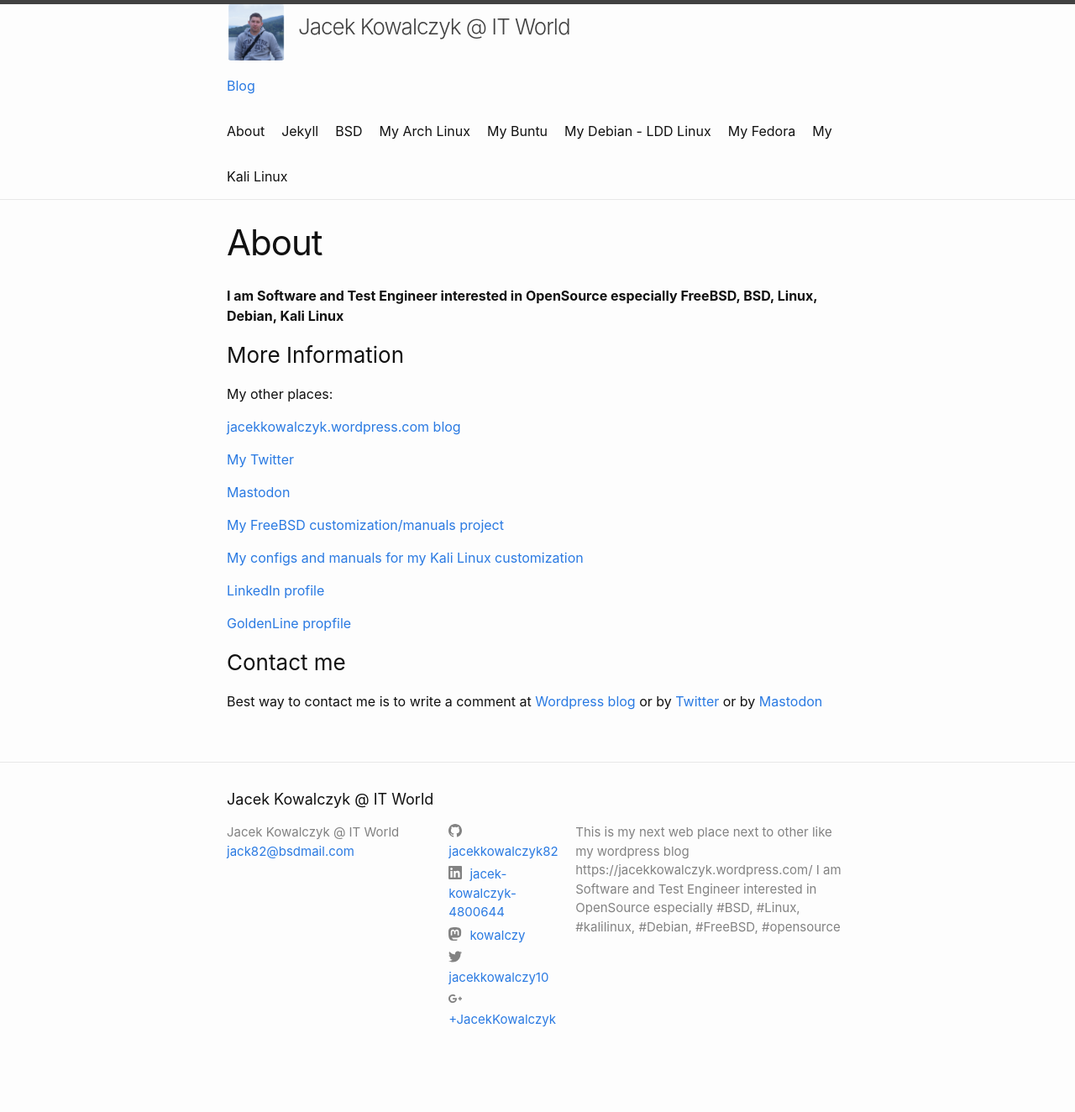
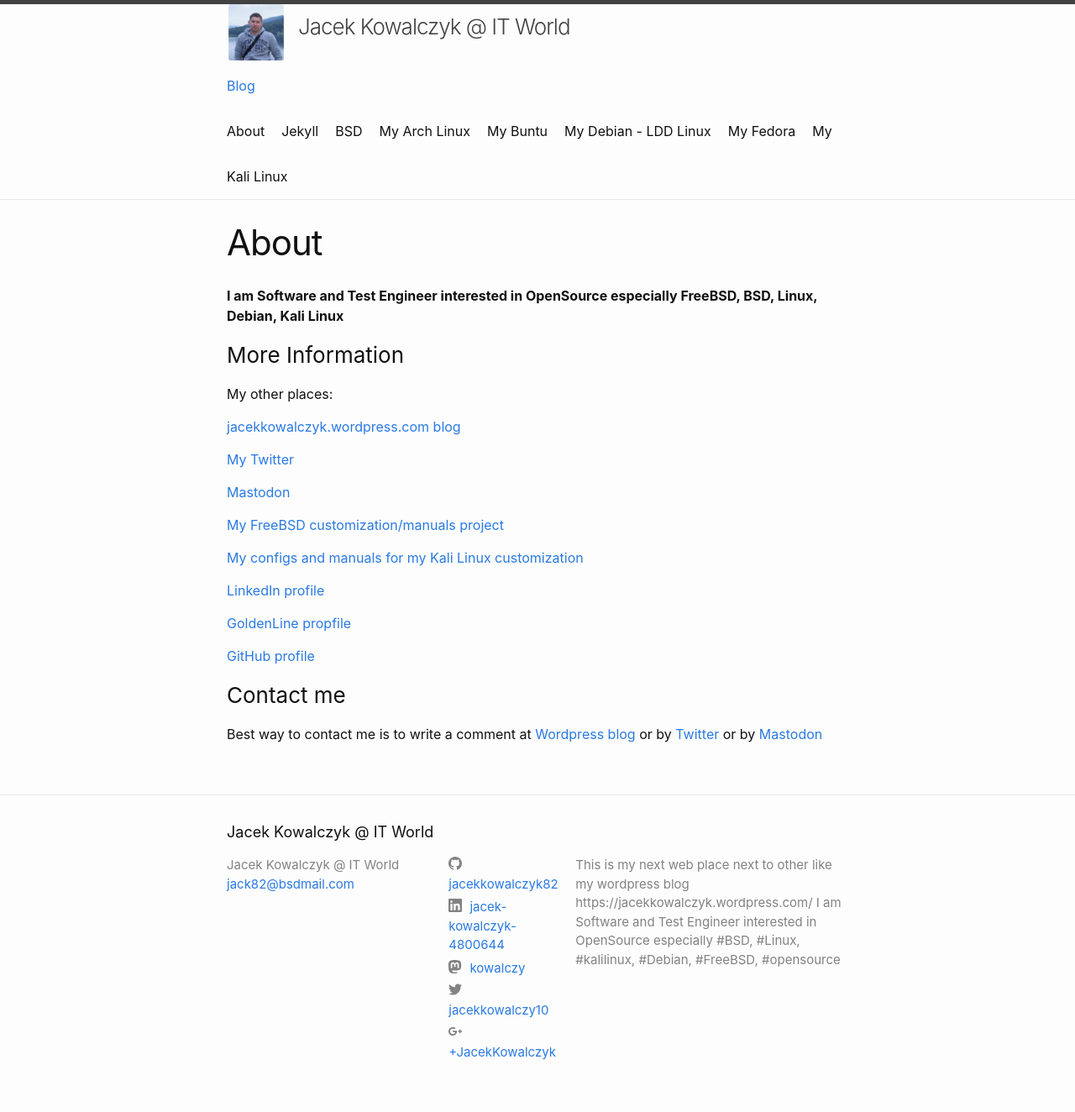
Before and after one commit to jacekkowalczyk82/jacekkowalczyk82.github.io, a Jekyll site: the page built from about.md, in a window 1280 px wide. Shown: the whole page at 84% size. Built offline with Jekyll 4.4.1, drawn with Linux system fonts in a browser that asks for light colours; before the commit the page ends 1285 px from its top, so only the background shows below that.

Commit message:
added github profile

```diff
--- a/about.md
+++ b/about.md
@@ -24,6 +24,7 @@ My other places:
 
 [GoldenLine propfile](http://www.goldenline.pl/jacek-kowalczyk6)
 
+[GitHub profile](https://github.com/jacekkowalczyk82)
 
 ### Contact me
 
```
